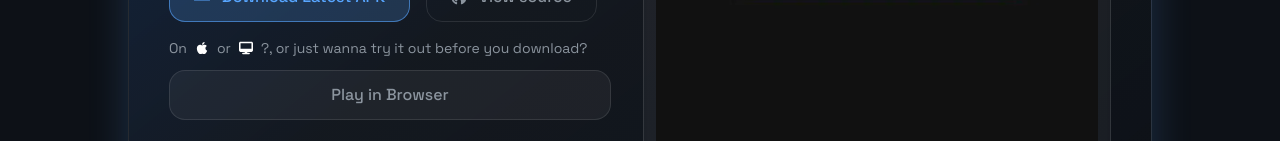
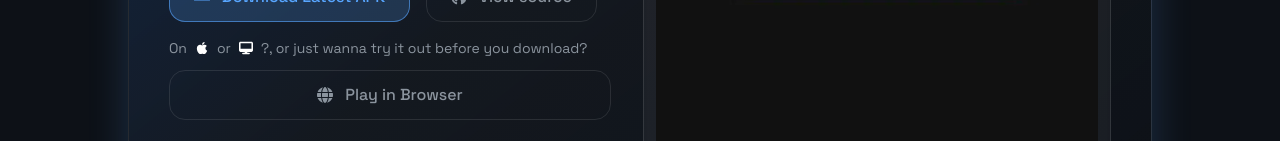
Before and after one commit to OOF2510/geoguess-web, a React (Vite) app: page / in a window 1280 px wide. Shown: the part 659-800 px from the top of the page. Built offline with nearby package versions, Linux system fonts and the light colour scheme.

Commit message:
Add globe icon to Play in Browser button

```diff
--- a/src/pages/GeoGuess.jsx
+++ b/src/pages/GeoGuess.jsx
@@ -7,6 +7,7 @@ import {
   FaDesktop,
   FaGithub,
   FaMap,
+  FaGlobe,
 } from "react-icons/fa6";
 import { PiRankingFill } from "react-icons/pi";
 import SectionHeading from "../components/SectionHeading.jsx";
@@ -196,13 +197,14 @@ function GeoGuess() {
               <div className="flex flex-col gap-3">
                 <p className="text-sm text-textSecondary flex items-center gap-2 flex-wrap">
                   On <FaApple className="inline text-white" /> or{" "}
-                  <FaDesktop className="inline text-white" />?, or just
-                  wanna try it out before you download?
+                  <FaDesktop className="inline text-white" />
+                  ?, or just wanna try it out before you download?
                 </p>
                 <a
                   href="/play"
-                  className="flex items-center justify-center gap-3 rounded-2xl border border-white/10 bg-white/5 px-6 py-3 font-medium text-textSecondary transition hover:border-accent/50 hover:bg-white/10 hover:text-accent w-full sm:w-auto"
+                  className="flex items-center justify-center gap-3 rounded-2xl border border-white/10 px-6 py-3 font-medium text-textSecondary transition hover:border-accent/50 hover:text-accent w-full sm:w-auto"
                 >
+                  <FaGlobe />
                   Play in Browser
                 </a>
               </div>
```
